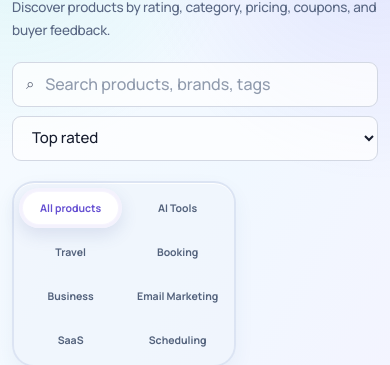
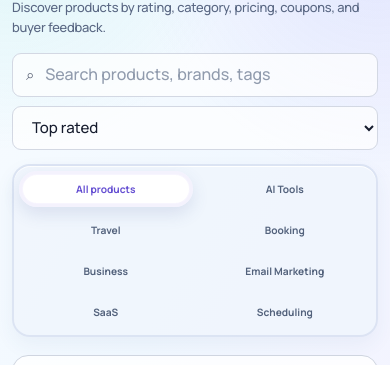
Before and after one commit to thuhienre4/webreview, a website: page products.html in a window 390 px wide. Shown: the part 149-514 px from the top of the page. Drawn offline with Linux system fonts and the light colour scheme.

Commit message:
Fix product filters on mobile

```diff
--- a/harmony.css
+++ b/harmony.css
@@ -1679,3 +1679,72 @@ body.coupon-page {
 @media (max-width: 380px) {
   .product-actions { grid-template-columns: 1fr !important; }
 }
+
+/* Product mobile layout: override the desktop fit-content filter shell. */
+@media (max-width: 680px) {
+  .products-page .products-intro {
+    padding: 24px 0 14px;
+  }
+
+  .products-page .products-heading {
+    gap: 16px;
+  }
+
+  .products-page .products-heading h1 {
+    font-size: clamp(1.8rem, 9vw, 2.25rem);
+  }
+
+  .products-page .products-heading p {
+    margin-top: 8px;
+    font-size: .86rem;
+    line-height: 1.55;
+  }
+
+  .products-page .product-directory-tools,
+  .products-page .product-directory-search,
+  .products-page .product-sort,
+  .products-page .product-sort select {
+    width: 100% !important;
+    max-width: none !important;
+    min-width: 0 !important;
+    box-sizing: border-box;
+  }
+
+  .products-page .product-directory-search,
+  .products-page .product-sort select {
+    min-height: 44px;
+  }
+
+  .products-page .product-filters {
+    width: 100% !important;
+    max-width: none !important;
+    box-sizing: border-box;
+    grid-template-columns: repeat(2, minmax(0, 1fr)) !important;
+    gap: 5px;
+    margin: 14px 0 0;
+    padding: 5px;
+    border-radius: 18px;
+  }
+
+  .products-page .product-filters button {
+    width: 100% !important;
+    min-width: 0 !important;
+    min-height: 36px;
+    padding: 0 6px;
+    font-size: .68rem;
+  }
+
+  .products-page .products-directory {
+    padding-top: 4px;
+  }
+
+  .products-page .product-grid {
+    width: 100%;
+    gap: 12px;
+  }
+
+  .products-page .product-card {
+    box-sizing: border-box;
+    border-radius: 16px;
+  }
+}
--- a/products.html
+++ b/products.html
@@ -10,7 +10,7 @@
   <link rel="stylesheet" href="styles.css?v=16" />
   <link rel="stylesheet" href="polish.css?v=16" />
   <link rel="stylesheet" href="products.css?v=5" />
-  <link rel="stylesheet" href="harmony.css?v=27" />
+  <link rel="stylesheet" href="harmony.css?v=28" />
 </head>
 <body class="products-page">
   <header class="site-header"><div class="container header-inner">
```
